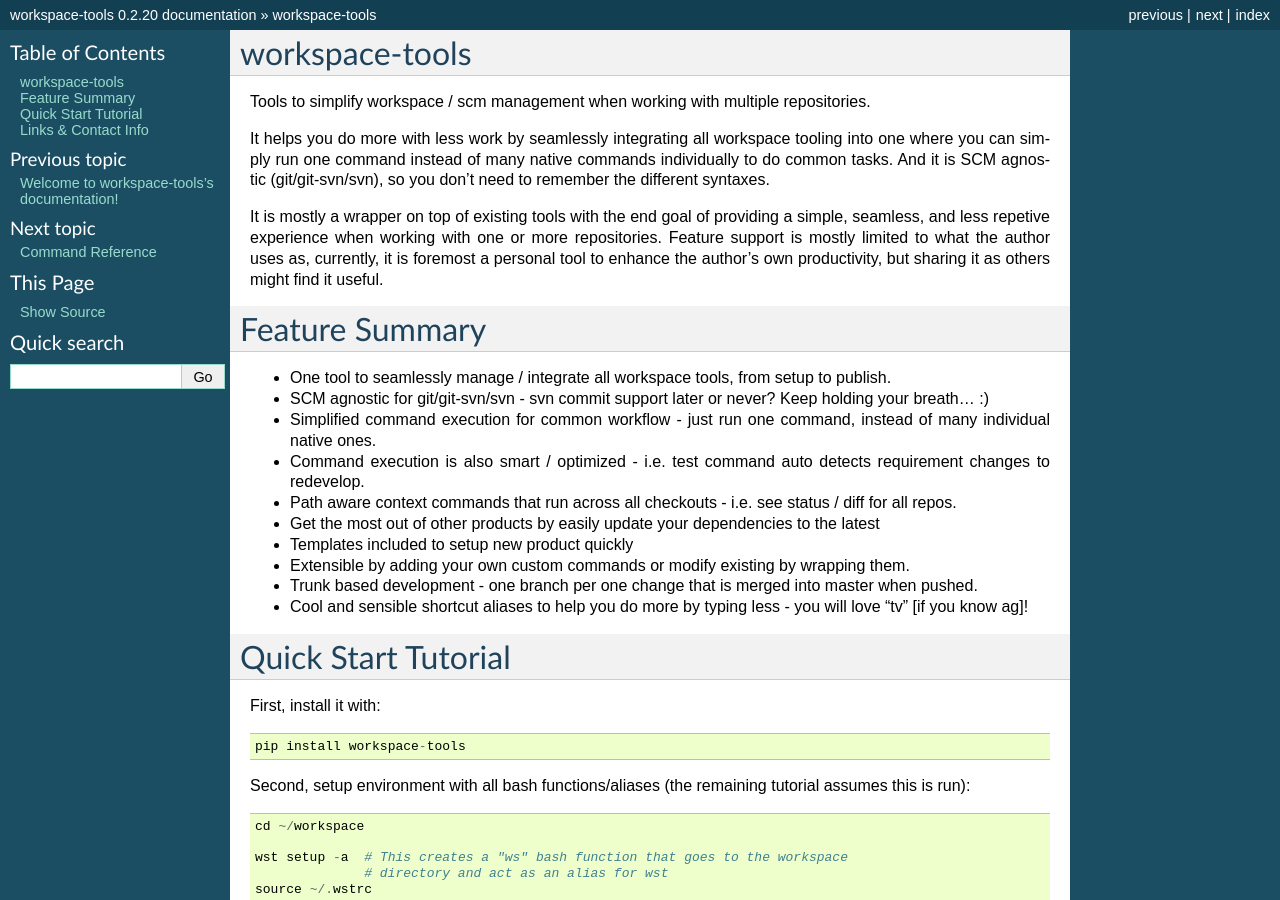
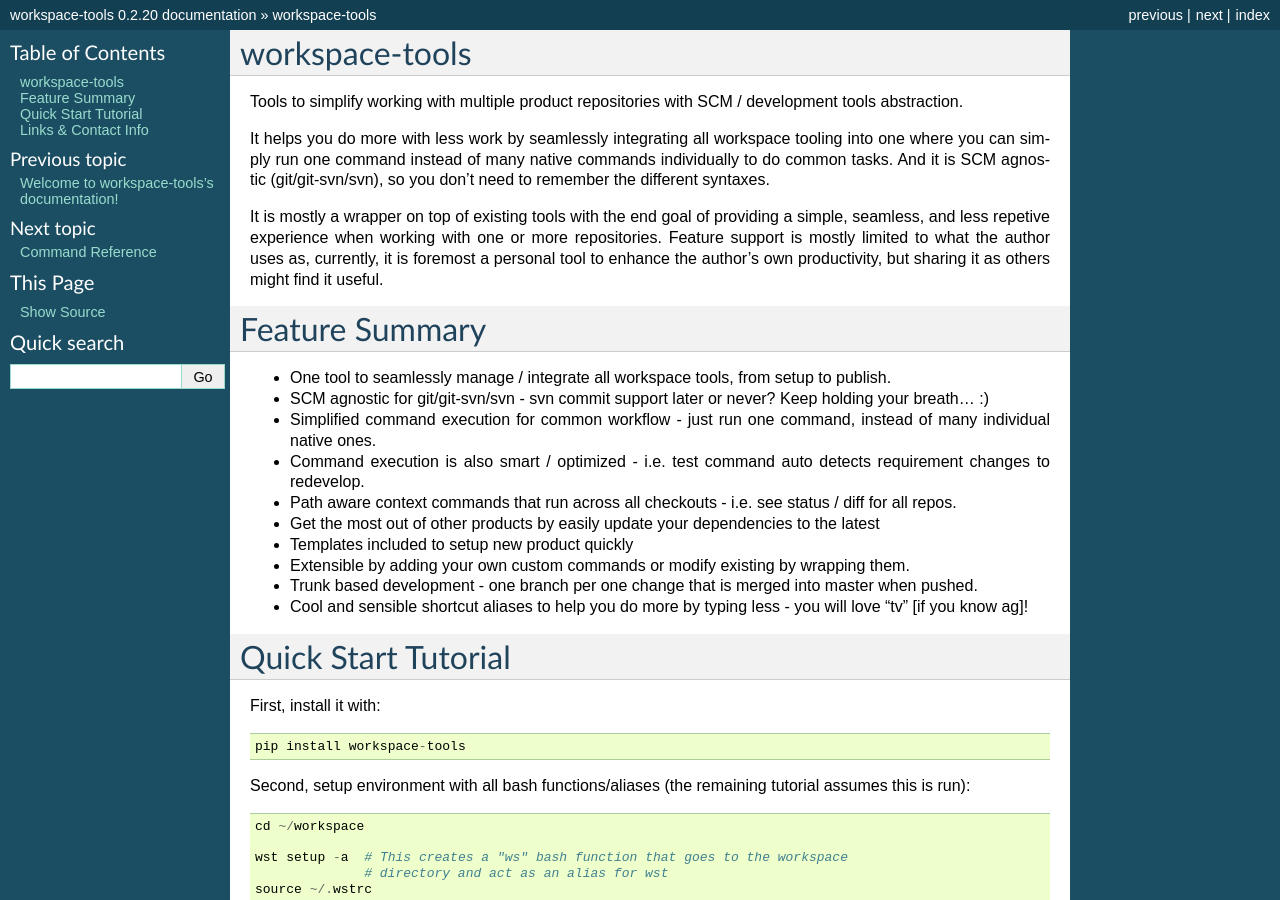
Before and after one commit to maxzheng/workspace-tools, a Sphinx documentation site: the page built from docs/README.rst, in a window 1280 px wide and 900 px high. Built offline with Sphinx 7.4.7, drawn with Linux system fonts in a browser that asks for light colours.

Commit message:
Add home_page and summary info

```diff
--- a/docs/README.rst
+++ b/docs/README.rst
@@ -1,7 +1,7 @@
 workspace-tools
 ===============
 
-Tools to simplify workspace / scm management when working with multiple repositories.
+Tools to simplify working with multiple product repositories with SCM / development tools abstraction.
 
 It helps you do more with less work by seamlessly integrating all workspace tooling into one where
 you can simply run one command instead of many native commands individually to do common tasks.
--- a/setup.py
+++ b/setup.py
@@ -15,7 +15,9 @@
   author='Max Zheng',
   author_email='maxzheng.os @t gmail.com',
 
-  changes_url='https://raw.githubusercontent.com/maxzheng/workspace-tools/master/docs/CHANGELOG.rst',
+  home_page='https://github.com/maxzheng/workspace-tools',
+
+  summary='Tools to simplify working with multiple product repositories with SCM / development tools abstraction.',
 
   description=open('README.rst').read(),
 
```
